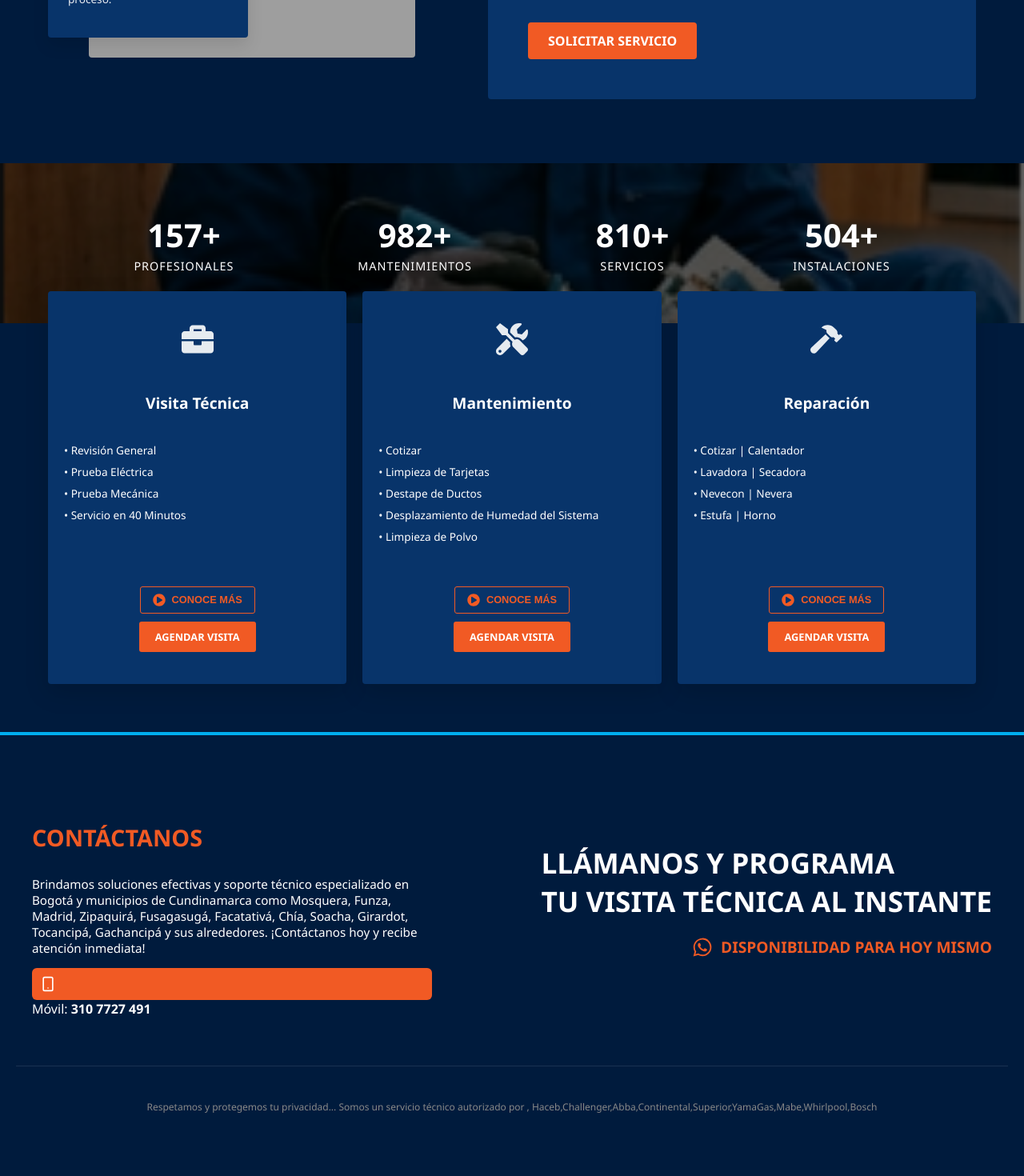
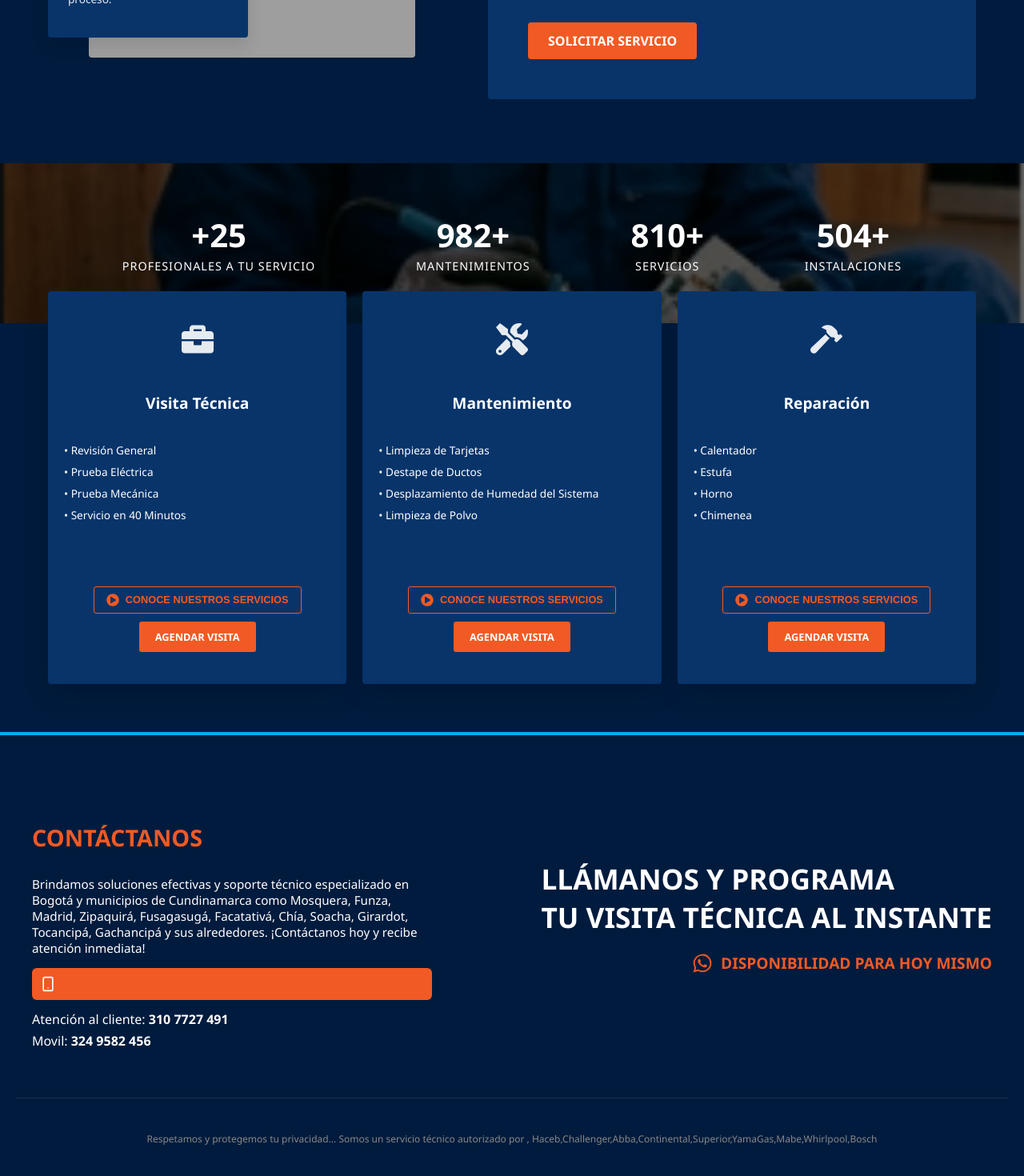
Before and after one commit to FelipeZuluaga/-industrialGas, a React (Vite) app: page / in a window 1280 px wide. Shown: the part 1310-2780 px from the top of the page at 80% size. Before the commit the page ends 2754 px from the top, so only its background shows below. Built offline with nearby package versions, Linux system fonts and the light colour scheme; grey boxes are pictures that could not be loaded.

Commit message:
fix: modified requerid the client

```diff
--- a/src/components/Contact.css
+++ b/src/components/Contact.css
@@ -126,3 +126,13 @@
     margin-top: 25px;
   }
 }
+.method-item {
+  display: flex;
+  flex-direction: column; /* Alinea los hijos verticalmente */
+  gap: 5px;               /* Añade un espacio pequeño entre los textos */
+}
+
+/* Si quieres que el icono y el texto sigan teniendo armonía */
+.icon-box {
+  margin-bottom: 8px;    /* Espacio debajo del icono */
+}
--- a/src/components/Contact.jsx
+++ b/src/components/Contact.jsx
@@ -22,7 +22,8 @@ const Contact = () => {
           <div className="contact-methods">
             <div className="method-item">
               <div className="icon-box"><Smartphone size={20} /></div>
-              <span>Móvil: <strong>310 7727 491</strong></span>
+              <span>Atención al cliente: <strong>310 7727 491</strong></span>
+              <span>Movil: <strong>324 9582 456</strong></span>
             </div>
           </div>
         </div>
--- a/src/components/ServiciosDetalle.jsx
+++ b/src/components/ServiciosDetalle.jsx
@@ -34,8 +34,8 @@ const ServiciosDetalle = () => {
         <div className="overlay-oscuro">
           <div className="contenedor-stats">
             <div className="stat-item">
-              <span className="numero">157+</span>
-              <span className="etiqueta">Profesionales</span>
+              <span className="numero">+25</span>
+              <span className="etiqueta">Profesionales a tu servicio</span>
             </div>
             <div className="stat-item">
               <span className="numero">982+</span>
@@ -67,7 +67,7 @@ const ServiciosDetalle = () => {
 
           {/* Nuevo Botón Conoce Más */}
           <button className="btn-conoce-mas" onClick={() => abrirVideo(videoVisitaTecnica)}>
-             <FaPlayCircle /> Conoce más
+             <FaPlayCircle /> Conoce nuestros servicios
           </button>
 
           <a href={getWhatsAppUrl("Visita Técnica")} target="_blank" rel="noopener noreferrer" className="btn-agendar">
@@ -80,7 +80,6 @@ const ServiciosDetalle = () => {
           <FaTools className="icono-servicio" />
           <h4>Mantenimiento</h4>
           <ul className="lista-detalles">
-            <li>• Cotizar</li>
             <li>• Limpieza de Tarjetas</li>
             <li>• Destape de Ductos</li>
             <li>• Desplazamiento de Humedad del Sistema</li>
@@ -88,7 +87,7 @@ const ServiciosDetalle = () => {
           </ul>
 
           <button className="btn-conoce-mas" onClick={() => abrirVideo(videoMantenimiento)}>
-             <FaPlayCircle /> Conoce más
+             <FaPlayCircle /> Conoce nuestros servicios
           </button>
 
           <a href={getWhatsAppUrl("Mantenimiento")} target="_blank" rel="noopener noreferrer" className="btn-agendar">
@@ -101,14 +100,14 @@ const ServiciosDetalle = () => {
           <FaHammer className="icono-servicio" />
           <h4>Reparación</h4>
           <ul className="lista-detalles">
-            <li>• Cotizar | Calentador</li>
-            <li>• Lavadora | Secadora</li>
-            <li>• Nevecon | Nevera</li>
-            <li>• Estufa | Horno</li>
+            <li>• Calentador</li>
+            <li>• Estufa</li>
+            <li>• Horno</li>
+            <li>• Chimenea</li>
           </ul>
 
           <button className="btn-conoce-mas" onClick={() => abrirVideo(videoreparacion)}>
-             <FaPlayCircle /> Conoce más
+             <FaPlayCircle /> Conoce nuestros servicios
           </button>
 
           <a href={getWhatsAppUrl("Reparación")} target="_blank" rel="noopener noreferrer" className="btn-agendar">
```
